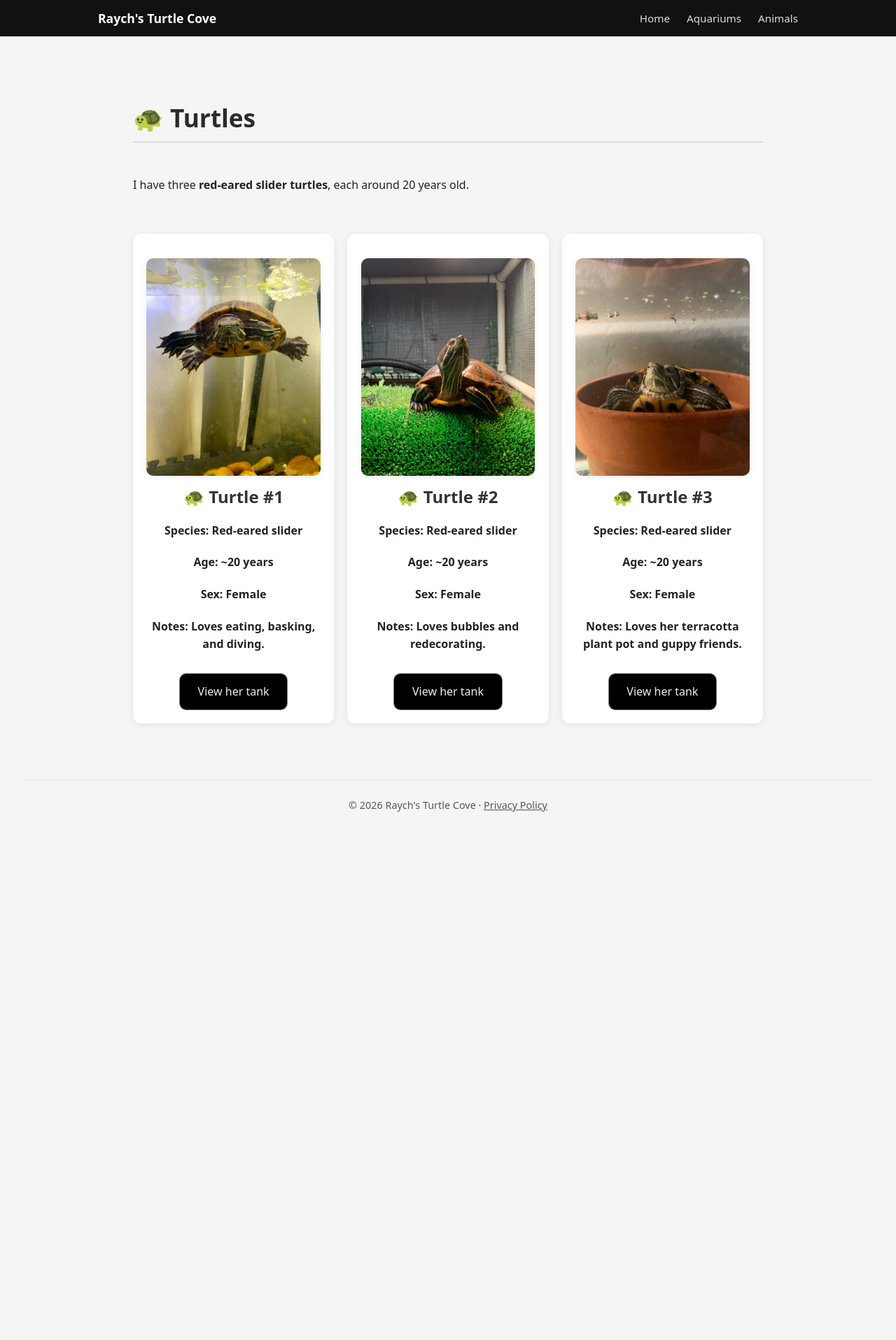
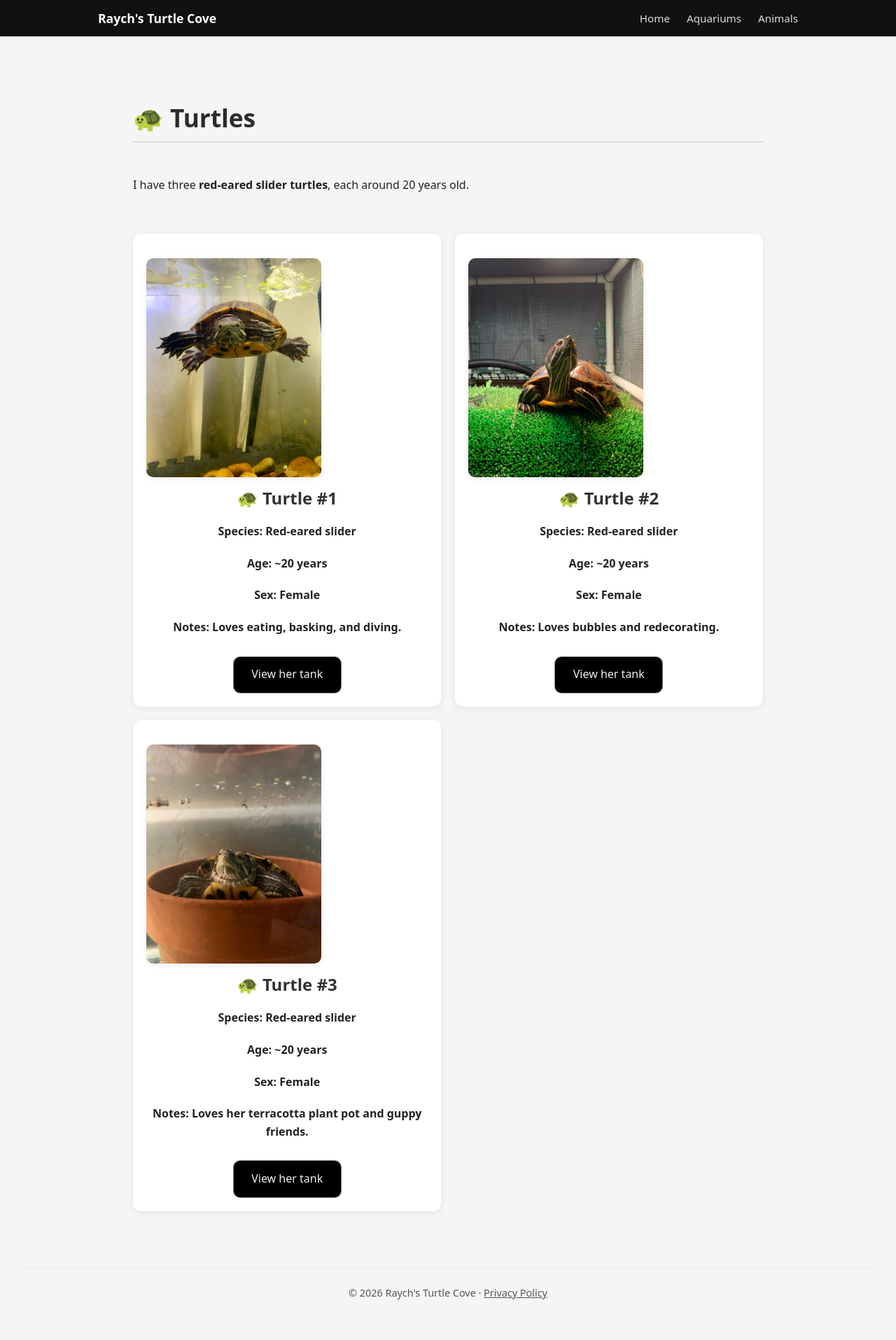
Before and after one commit to rachelsprague/turtles.raych.com, a Jekyll site: the page built from animals/turtles.md, in a window 1280 px wide. Shown: the whole page at 70% size. Built offline with Jekyll 4.4.1, drawn with Linux system fonts in a browser that asks for light colours; before the commit the page ends 1218 px from its top, so only the background shows below that.

Commit message:
updates to turtles grid

```diff
--- a/assets/css/components.css
+++ b/assets/css/components.css
@@ -251,6 +251,7 @@
 .animal-grid {
   display: grid;
   grid-template-columns: repeat(auto-fit, minmax(220px, 1fr));
+  grid-template-columns: repeat(2, 1fr);
   gap: 1.2rem;
   margin-top: 1.5rem;
 }
@@ -309,8 +310,14 @@
 
 .turtle-img {
   width: 100%;
-  max-width: 300px;
+  max-width: 100%;
   border-radius: 12px;
   margin: 1rem auto;
   display: block;
 }
+
+@media (max-width: 600px) {
+  .animal-grid {
+    grid-template-columns: 1fr;
+  }
+}
```
